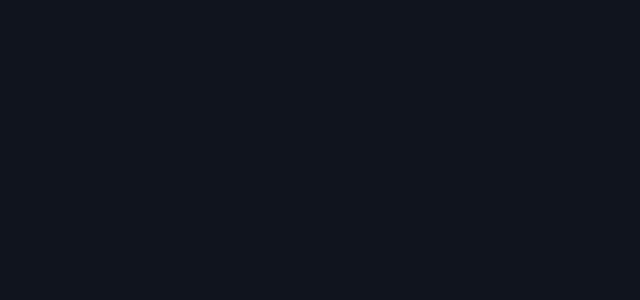
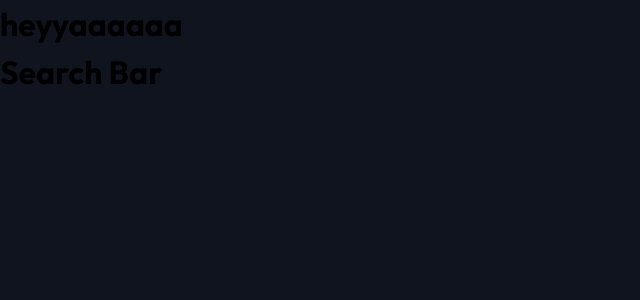
Before and after one commit to yacineKahlerras/entertainement-app, a React (Vite) app: page / in a window 1280 px wide. Shown: the top 300 px of the page, without its empty margins (0-640 px from the left). Built offline with nearby package versions, Linux system fonts and the light colour scheme.

Commit message:
init component files

```diff
--- a/src/App.jsx
+++ b/src/App.jsx
@@ -1,8 +1,12 @@
-import { useState } from "react";
 import "./styles/style.scss";
+import Nav from "./styles/components/Nav";
+import SearchBar from "./styles/components/SearchBar";
 
-function App() {
-  return <></>;
+export default function App() {
+  return (
+    <div>
+      <Nav />
+      <SearchBar />
+    </div>
+  );
 }
-
-export default App;
--- /dev/null
+++ b/src/styles/components/Nav.jsx
@@ -0,0 +1,5 @@
+import React from "react";
+
+export default function Nav() {
+  return <h1>heyyaaaaaa</h1>;
+}
--- /dev/null
+++ b/src/styles/components/SearchBar.jsx
@@ -0,0 +1,5 @@
+import React from "react";
+
+export default function SearchBar() {
+  return <h1>Search Bar</h1>;
+}
```
Also changed, not shown: src/styles/components/Nav.js (deleted), src/styles/components/SearchBar.js (deleted).
